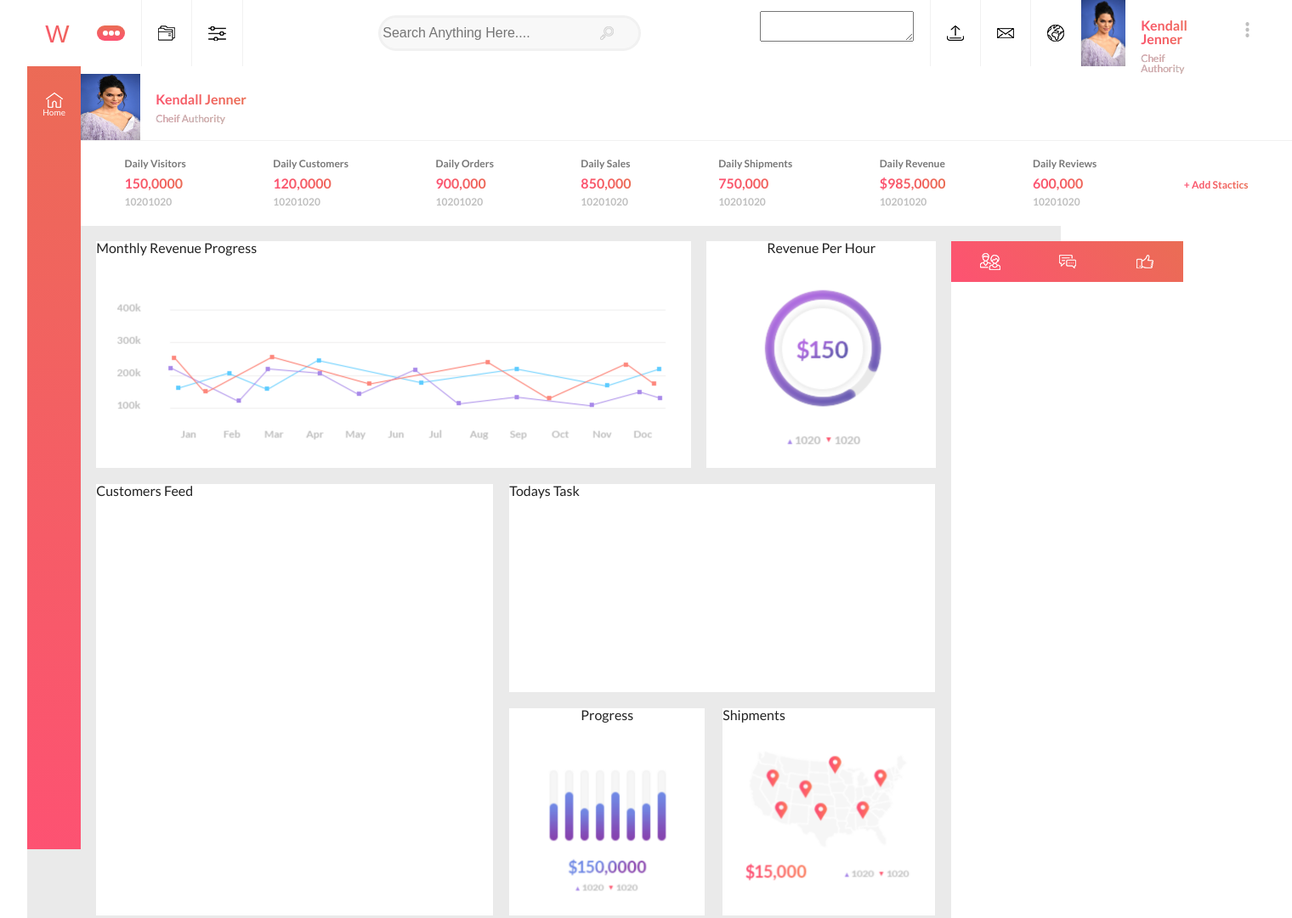
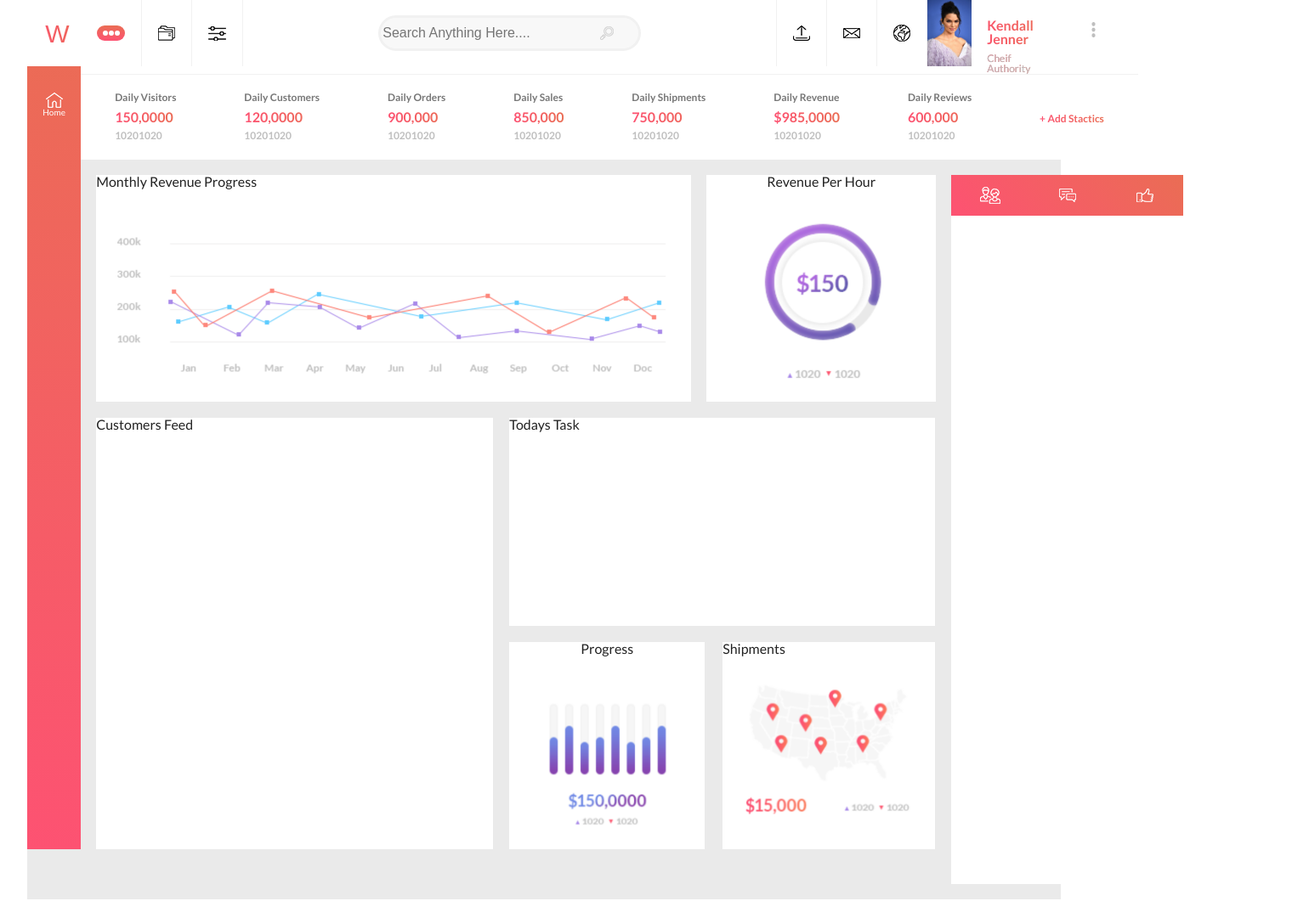
Before and after one commit to vldshp/lesson-10, a plain HTML site: page i.html in a window 1280 px wide. Shown: the top 1081 px of the page at 85% size, 1520 px wide, since content can reach past the window. After the commit the page ends 1059 px from the top, so only its background shows below. Drawn offline with Linux system fonts and the light colour scheme; files whose address does not match are found by name.

Commit message:
update index.html

```diff
--- a/i.html
+++ b/i.html
@@ -59,10 +59,6 @@
                   />
                 </div>
               </div>
-              <form action="">
-                <textarea name=""></textarea>
-                <img class="" src="" alt="" />
-              </form>
             </li>
             <li class="user__link">
               <img
@@ -104,17 +100,7 @@
             </li>
           </ul>
           <!-- ./user -->
-          <ul class="user__kendall">
-            <img
-              class="kendall__avatar"
-              src="./source/img/header/kendall-jenner.png"
-              alt=""
-            />
-            <h5 class="kendall__name">
-              Kendall Jenner
-              <p class="name__authority">Cheif Authority</p>
-            </h5>
-          </ul>
+
 
           <div class="stactics">
             <div class="stactics__block">
```
